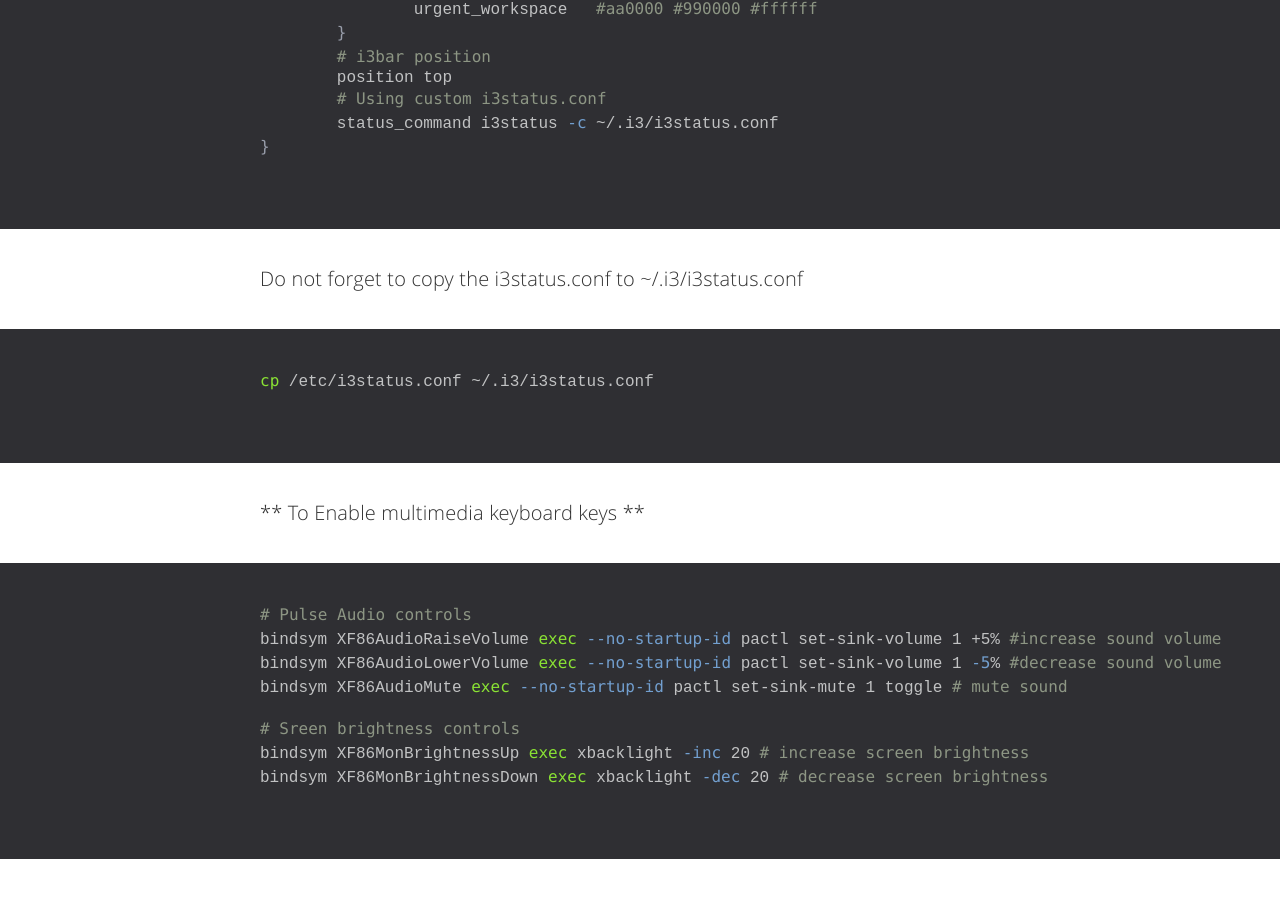
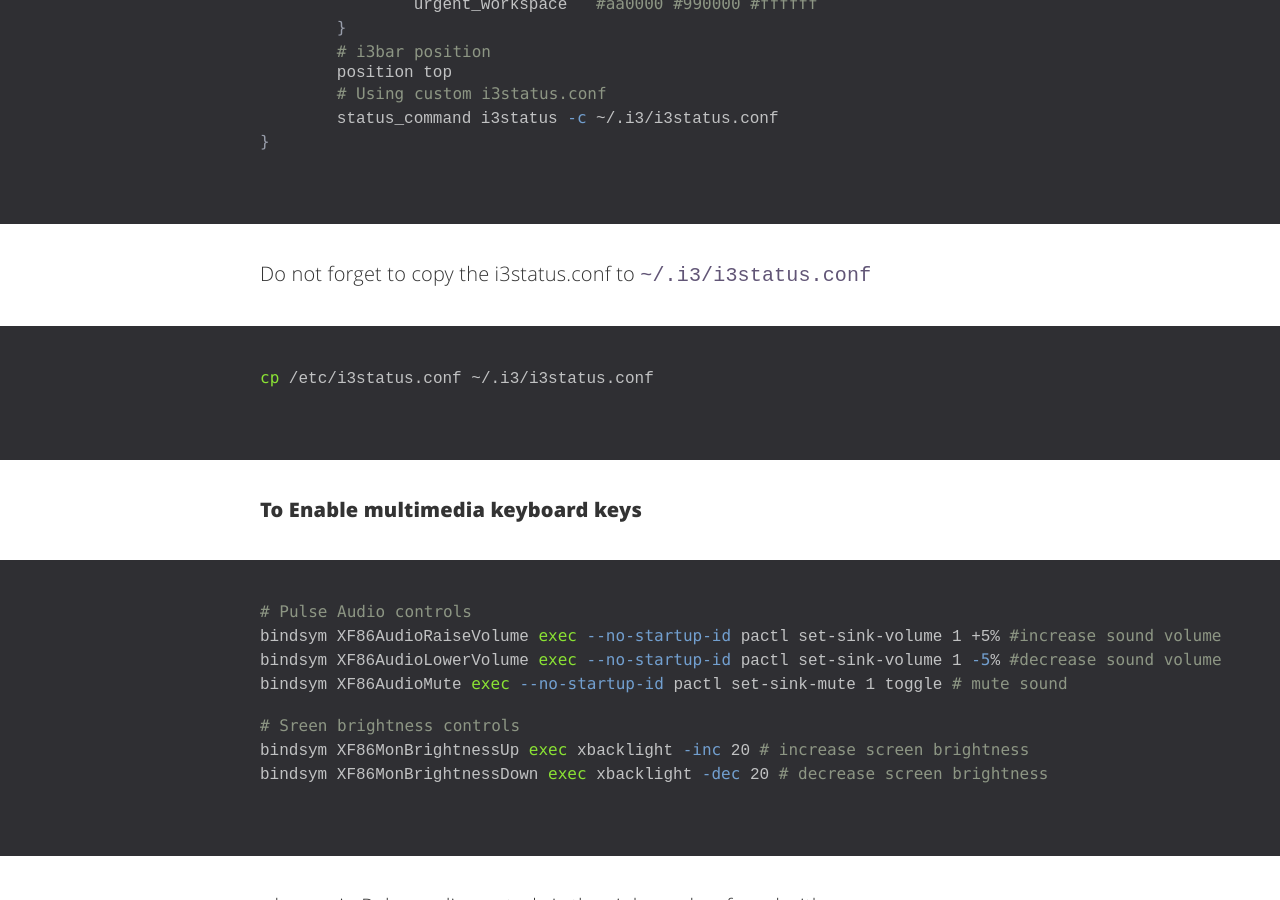
Before and after one commit to shibasisp/shibasisp.github.io, a Jekyll site: the page built from _posts/2016-09-12-i3Windows Manager.md, in a window 1280 px wide and 900 px high, scrolled down 3871 px. Built offline with Jekyll 4.4.1, drawn with Linux system fonts in a browser that asks for light colours; comment, search, counter and statistics services are not loaded; some of the changed lines change nothing that is shown; some of the changed text lies outside the part shown.

Commit message:
Corrected typos and md-errors

````diff
--- a/_posts/2016-09-12-i3Windows Manager.md
+++ b/_posts/2016-09-12-i3Windows Manager.md
@@ -33,7 +33,7 @@
 
 For a complete list of i3 commands you can visit [refcard page](https://i3wm.org/docs/refcard.html)
 
- ### Customizing i3
+### Customizing i3
 
 * During the first startup, i3 will ask you to set your default `$Mod` key and copy the configutation file to ~/.config/i3 . You can set it anything you want but I would suggest you to keep it default.
 
@@ -107,13 +107,12 @@
 	status_command i3status -c ~/.i3/i3status.conf
 }
 ```
-Do not forget to copy the i3status.conf to ~/.i3/i3status.conf
+Do not forget to copy the i3status.conf to `~/.i3/i3status.conf`
 
 ```bash
 cp /etc/i3status.conf ~/.i3/i3status.conf
 ```
-
-** To Enable multimedia keyboard keys **
+**To Enable multimedia keyboard keys**
 
 
 ```bash
@@ -163,19 +162,19 @@
 
 Or you can head on to their [github repo](https://github.com/horst3180/arc-theme)
 
-__**Extra applications you can try out**__
+__Extra applications you can try out__
 
-* compton
+1. compton
 
-A pretty sweet composite manager. I like some shadows and fading effects on my windows and menus. Install it with sudo apt install compton.
+    A pretty sweet composite manager. I like some shadows and fading effects on my windows and menus. Install it with sudo apt install compton.
 
-* parcellite
+2. parcellite
 
-A simple, lightweight clipboard manager. Install it with sudo apt install parcellite.
+    A simple, lightweight clipboard manager. Install it with sudo apt install parcellite.
 
-* pnmixer
+3. pnmixer
 
-Volume control tray icon. Install it with sudo apt install pnmixer.
+    Volume control tray icon. Install it with sudo apt install pnmixer.
 
 **Screenshots**
 <img src= "/assets/img/i3wm/2016-12-10-145049_1920x1080_scrot.png">
````
